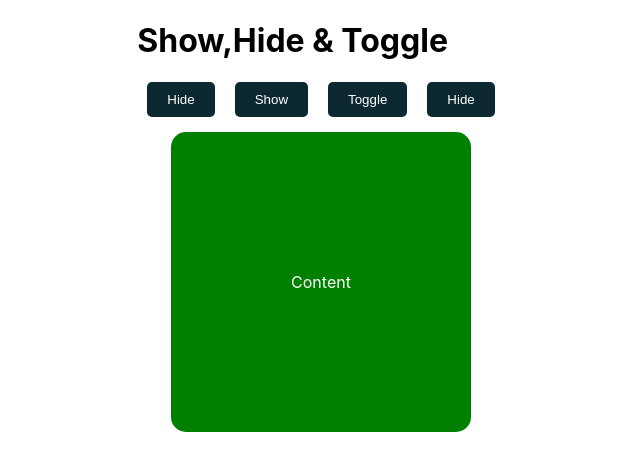
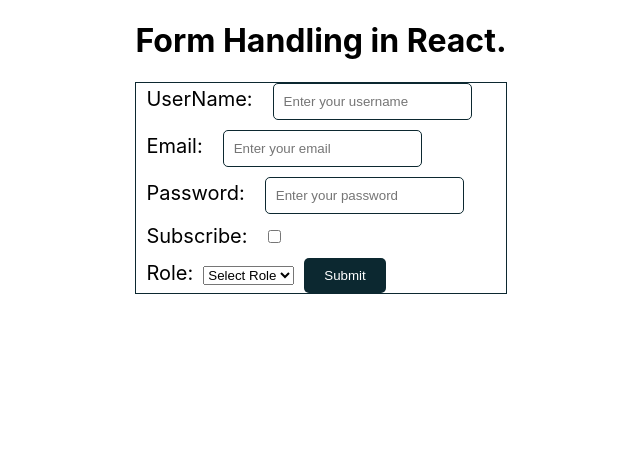
Before and after one commit to AKSHAY0128W/React, a React (Create React App) app: page / in a window 1280 px wide. Shown: the top 470 px of the page, without its empty margins (319-959 px from the left). Built offline with nearby package versions, Linux system fonts and the light colour scheme.

Commit message:
learn formHandling

```diff
--- a/src/App.css
+++ b/src/App.css
@@ -40,6 +40,27 @@
   margin: 15px auto 40px;
 }
 
+form {
+  display: flex;
+  justify-content: center;
+  flex-direction: column;
+  gap: 10px;
+  border: 1px solid #0c2830;
+}
+
+input {
+  padding: 10px;
+  border: 1px solid #0c2830;
+  border-radius: 5px;
+  margin: 0 10px;
+}
+
+label {
+  font-size: 20px;
+  margin: 0 10px;
+}
+
+
 
 button {
   padding: 10px 20px;
--- a/src/App.js
+++ b/src/App.js
@@ -10,6 +10,7 @@
 import InputBox from './inputBox.jsx';
 import React, { useState } from 'react';
 import Toggle from './Toggle.jsx';
+import FormHandling from './FormHandling.jsx';
 function App() {
 
   // function common() {
@@ -71,8 +72,9 @@
 
       {/* <InputBox /> */}
 
-      <Toggle />
+      {/* <Toggle /> */}
 
+      <FormHandling />
 
 
 
--- /dev/null
+++ b/src/FormHandling.jsx
@@ -0,0 +1,97 @@
+import React, { useState } from 'react'
+
+function FormHandling() {
+
+   const handleChange = (event) => {
+      const { name, value, type, checked } = event.target;
+      const fieldValue = type === 'checkbox' ? checked : value;
+
+
+      setFormData({
+         ...formData,
+         [name]: fieldValue
+      })
+   }
+
+   const [formData, setFormData] = useState({
+      username: '',
+      email: '',
+      password: '',
+      isSubscribe: '',
+      role: ''
+   })
+
+   const handleSubmit = (event) => {
+      event.preventDefault();
+      console.log('FormData:', formData)
+   }
+   return (
+      <>
+         <h1>Form Handling in React.</h1>
+
+         <form onSubmit={handleSubmit}>
+            <div>
+               <label htmlFor="username">UserName:</label>
+               <input
+                  type='text'
+                  id='username'
+                  name='username'
+                  placeholder='Enter your username'
+                  value={formData.username}
+                  onChange={handleChange}
+               />
+            </div>
+            <div>
+               <label htmlFor="email">Email:</label>
+               <input
+                  type='text'
+                  id='email'
+                  name='email'
+                  placeholder='Enter your email'
+                  value={formData.email}
+                  onChange={handleChange}
+               />
+            </div>
+            <div>
+               <label htmlFor="password">Password:</label>
+               <input
+                  type='text'
+                  id='password'
+                  name='password'
+                  placeholder='Enter your password'
+                  value={formData.password}
+                  onChange={handleChange}
+               />
+            </div>
+            <div>
+               <label htmlFor="isSubscribe">Subscribe:</label>
+               <input
+                  type='checkbox'
+                  id='isSubscribe'
+                  name='isSubscribe'
+                  value={formData.isSubscribe}
+                  onChange={handleChange}
+               />
+            </div>
+            <div>
+               <label htmlFor="role">Role:</label>
+               <select
+                  name="role"
+                  id="role"
+                  value={formData.role}
+                  onChange={handleChange}
+               >
+                  <option value="">Select Role</option>
+                  <option value="admin">Admin</option>
+                  <option value="user">User</option>
+                  <option value="guest">Guest</option>
+               </select>
+
+               <button type='submit'>Submit</button>
+            </div>
+         </form>
+      </>
+   )
+}
+
+export default FormHandling
```
